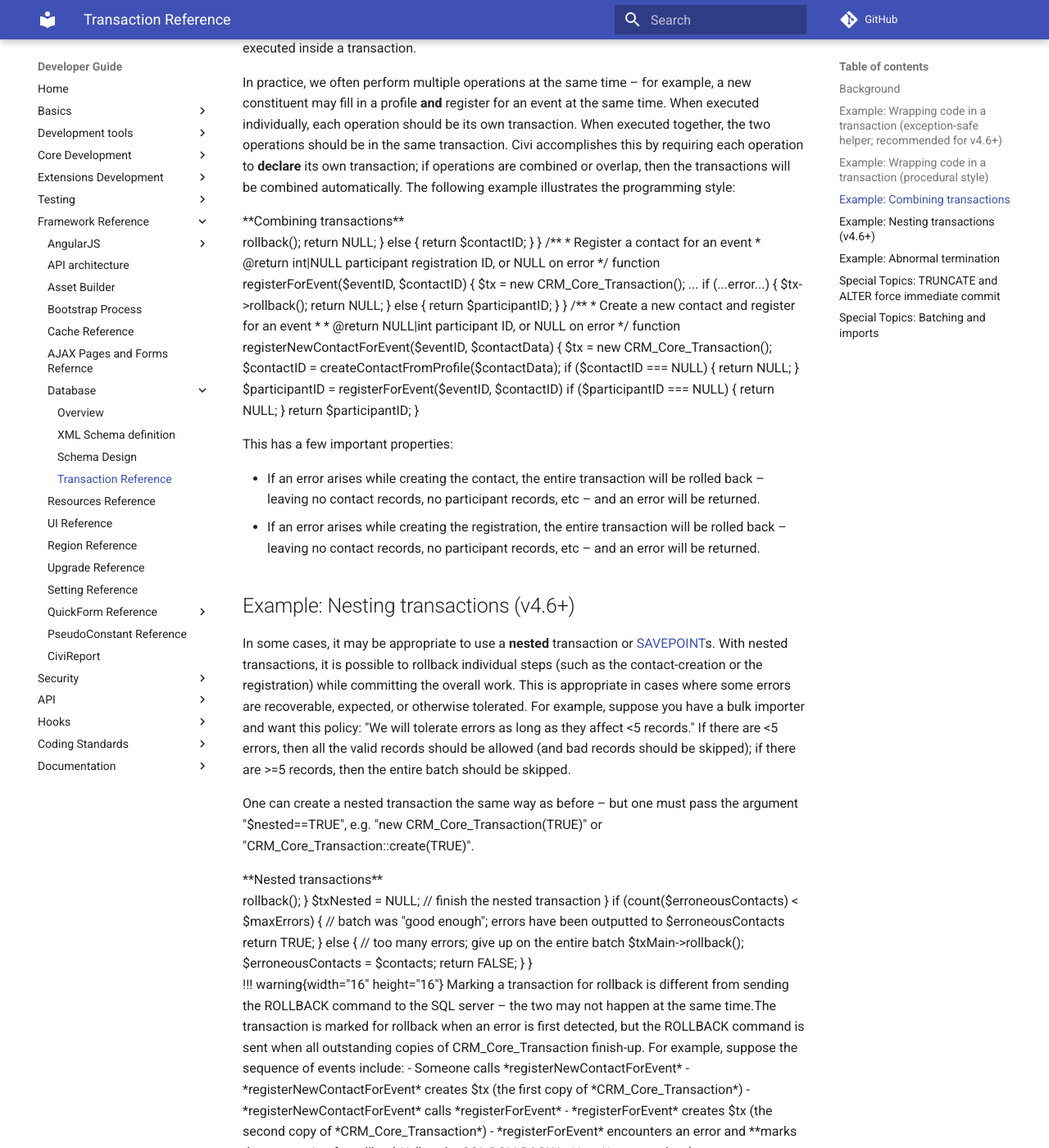
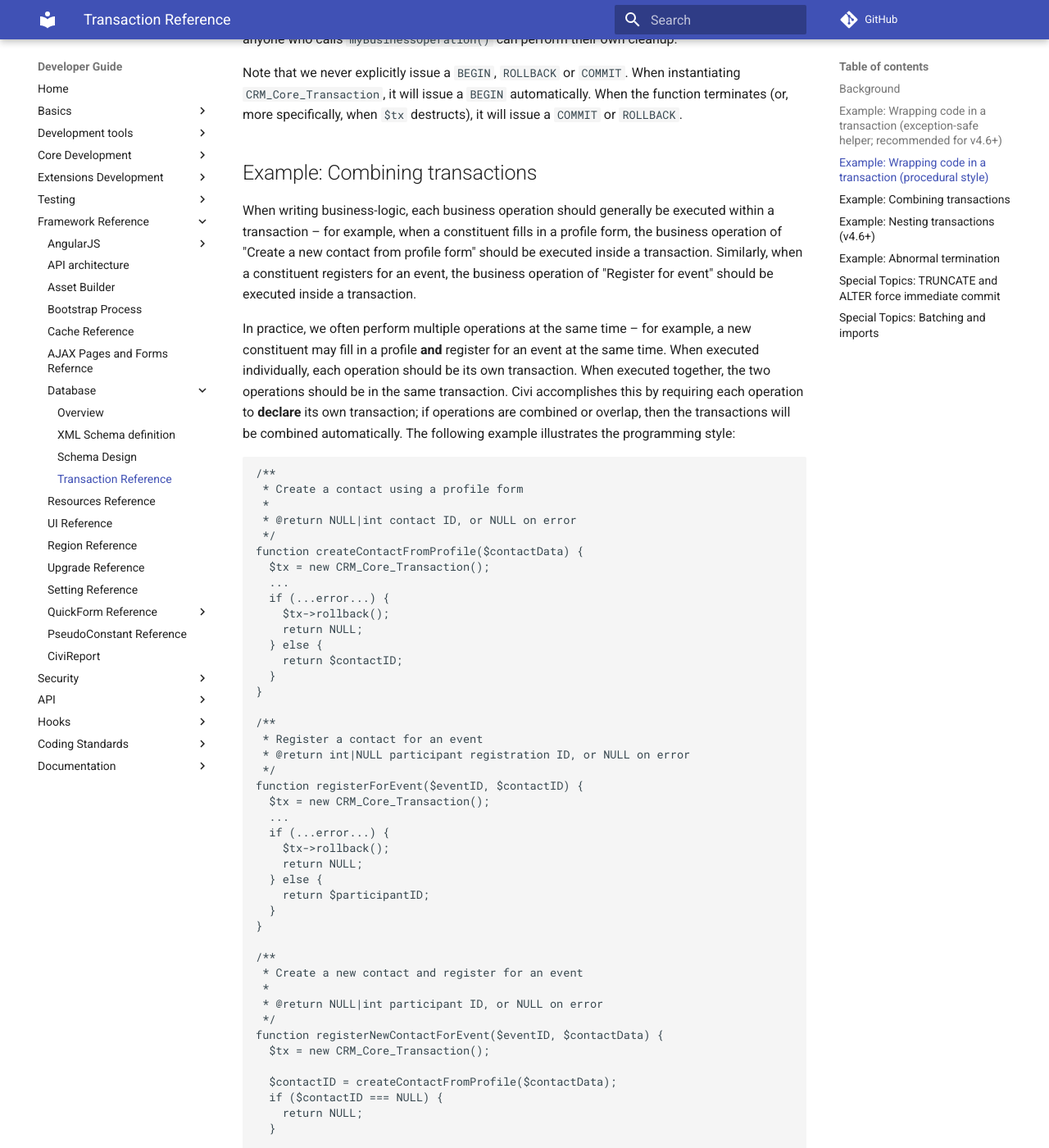
Before and after one commit to civicrm/civicrm-dev-docs, an MkDocs documentation site: the page built from docs/framework/database/transactions.md, in a window 1280 px wide and 1400 px high, scrolled down 1916 px. Shown: the whole window at 82% size. Built offline with MkDocs 1.6.1 and Material for MkDocs 9.7.7, drawn with Linux system fonts in a browser that asks for light colours; comment, search, counter and statistics services are not loaded; old or Windows-style settings are respelled for this version of MkDocs; some of the changed text lies outside the part shown.

Commit message:
First pass of content clean up

````diff
--- a/docs/framework/database/transactions.md
+++ b/docs/framework/database/transactions.md
@@ -1,41 +1,4 @@
-# Transaction Reference
-
-<div class="panel"
-style="background-color: #FFFFCE;border-color: #000;border-style: solid;border-width: 1px;">
-
-<div class="panelHeader"
-style="border-bottom-width: 1px;border-bottom-style: solid;border-bottom-color: #000;background-color: #F7D6C1;">
-
-**Table of Contents**
-
-</div>
-
-<div class="panelContent" style="background-color: #FFFFCE;">
-
-<div>
-
--   [Background](#TransactionReference-Background)
--   [Example: Wrapping code in a transaction (exception-safe helper;
-    recommended
-    for v4.6+)](#TransactionReference-Example:Wrappingcodeinatransaction(exception-safehelper;recommendedforv4.6+))
--   [Example: Wrapping code in a transaction
-    (procedural style)](#TransactionReference-Example:Wrappingcodeinatransaction(proceduralstyle))
--   [Example: Combining
-    transactions](#TransactionReference-Example:Combiningtransactions)
--   [Example: Nesting
-    transactions (v4.6+)](#TransactionReference-Example:Nestingtransactions(v4.6+))
--   [Example: Abnormal
-    termination](#TransactionReference-Example:Abnormaltermination)
--   [Special Topics: TRUNCATE and ALTER force immediate
-    commit](#TransactionReference-SpecialTopics:TRUNCATEandALTERforceimmediatecommit)
--   [Special Topics: Batching and
-    imports](#TransactionReference-SpecialTopics:Batchingandimports)
-
-</div>
-
-</div>
-
-</div>
+# Database Transaction Reference
 
 ## Background
 
@@ -49,73 +12,41 @@ some background material like:
 
 ## Example: Wrapping code in a transaction (exception-safe helper; recommended for v4.6+)
 
-<div class="code panel" style="border-width: 1px;">
+```php
+function myBusinessOperation() {
+  CRM_Core_Transaction::create()->run(function($tx) {
+    CRM_Core_DAO::executeQuery( /* ... do some stuff ... */ );
+    if (/* ... received an error ... */) {
+      throw new MyBusinessException();
+    }
+  });
+}
+```
 
-<div class="codeHeader panelHeader" style="border-bottom-width: 1px;">
-
-**Using a Transaction (Exception-safe helper)**
-
-</div>
-
-<div class="codeContent panelContent">
-
-    <?php
-    /**
-     * @throws MyBusinessException
-     */
-    function myBusinessOperation() {
-      CRM_Core_Transaction::create()->run(function($tx) {
-        CRM_Core_DAO::executeQuery( /* ... do some stuff ... */ );
-        if (/* ... received an error ... */) {
-          throw new MyBusinessException();
-        }
-      });
-    }
-
-</div>
-
-</div>
-
-In this examplle, one never explicitly issues a BEGIN, ROLLBACK, or
-COMMIT. When we instantiate the transaction with create(), it will issue
-BEGIN automatically. If you throw an exception (or if an exception
-otherwise bubbles up), then run() will issue a ROLLBACK; otherwise, it
-will issue a COMMIT.
+In this example, one never explicitly issues a `BEGIN`, `ROLLBACK`, or
+`COMMIT`. When we instantiate the transaction with `create()`, it will issue
+`BEGIN` automatically. If you throw an exception (or if an exception
+otherwise bubbles up), then `run()` will issue a `ROLLBACK`; otherwise, it
+will issue a `COMMIT`.
 
 You can also trigger a rollback without throwing an exception using
-$tx-&gt;rollback(), e.g.
+`$tx->rollback()`, e.g.
 
-<div class="code panel" style="border-width: 1px;">
-
-<div class="codeHeader panelHeader" style="border-bottom-width: 1px;">
-
-**Using a Transaction (Exception-safe helper)**
-
-</div>
-
-<div class="codeContent panelContent">
-
-    <?php
-    /**
-     * @return bool
-     */
-    function myBusinessOperation() {
-      $result = NULL;
-      CRM_Core_Transaction::create()->run(function($tx) use (&$result) {
-        CRM_Core_DAO::executeQuery( /* ... do some stuff ... */ );
-        if (/* ... received an error ... */) {
-          $tx->rollback();
-          $result = FALSE;
-        } else {
-          $result = TRUE;
-        }
-      });
-      return $result;
+```php
+function myBusinessOperation() {
+  $result = NULL;
+  CRM_Core_Transaction::create()->run(function($tx) use (&$result) {
+    CRM_Core_DAO::executeQuery( /* ... do some stuff ... */ );
+    if (/* ... received an error ... */) {
+      $tx->rollback();
+      $result = FALSE;
+    } else {
+      $result = TRUE;
     }
-
-</div>
-
-</div>
+  });
+  return $result;
+}
+```
 
 ## Example: Wrapping code in a transaction (procedural style)
 
@@ -128,60 +59,44 @@ General rules:
 -   Continue reporting and handling errors (by returning error-codes,
     throwing exceptions, etc)
 
-<div class="code panel" style="border-width: 1px;">
+```php
+/**
+ * @return bool TRUE on success; FALSE on failure
+ */
+function myBusinessOperation() {
+  $tx = new CRM_Core_Transaction();
+  CRM_Core_DAO::executeQuery( /* ... do some stuff ... */ );
+  if (/* ... received an error ... */) {
+    $tx->rollback();
+    return FALSE;
+  } else {
+    return TRUE;
+  }
+}
 
-<div class="codeHeader panelHeader" style="border-bottom-width: 1px;">
-
-**Using a Transaction (Non-Exception Style)**
-
-</div>
-
-<div class="codeContent panelContent">
-
-    <?php
-    /**
-     * @return bool TRUE on success; FALSE on failure
-     */
-    function myBusinessOperation() {
-      $tx = new CRM_Core_Transaction();
-      CRM_Core_DAO::executeQuery( /* ... do some stuff ... */ );
-      if (/* ... received an error ... */) {
-        $tx->rollback();
-        return FALSE;
-      } else {
-        return TRUE;
-      }
+function myBusinessOperation() {
+  $tx = new CRM_Core_Transaction();
+  try {
+    /* ... do some stuff ... */
+    if (/* ... received an error ... */) {
+      throw new MyBusinessException();
     }
-
-    /**
-     * @throws MyBusinessException
-     */
-    function myBusinessOperation() {
-      $tx = new CRM_Core_Transaction();
-      try {
-        /* ... do some stuff ... */
-        if (/* ... received an error ... */) {
-          throw new MyBusinessException();
-        }
-      } catch (Exception $e) {
-        $tx->rollback();
-        throw $e; // re-throw the exception
-      }
-    }
-
-</div>
-
-</div>
+  } catch (Exception $e) {
+    $tx->rollback();
+    throw $e; // re-throw the exception
+  }
+}
+```
 
 The first example explicitly marks the beginning of the transaction in
 our function and (if there's an error) marks the transaction for
-ROLLBACK. It **also** reports the error ("return FALSE") so that anyone
-who calls myBusinessOperation() can perform their own cleanup.
+`ROLLBACK`. It **also** reports the error ("return `FALSE`") so that anyone
+who calls `myBusinessOperation()` can perform their own cleanup.
 
-Note that we never explicitly issue a BEGIN, ROLLBACK or COMMIT. When
-instantiating CRM_Core_Transaction, it will issue a BEGIN
+Note that we never explicitly issue a `BEGIN`, `ROLLBACK` or `COMMIT`. When
+instantiating `CRM_Core_Transaction`, it will issue a `BEGIN`
 automatically. When the function terminates (or, more specifically, when
-$tx destructs), it will issue a COMMIT or ROLLBACK.
+`$tx` destructs), it will issue a `COMMIT` or `ROLLBACK`.
 
 ## Example: Combining transactions
 
@@ -202,73 +117,60 @@ operations are combined or overlap, then the transactions will be
 combined automatically. The following example illustrates the
 programming style:
 
-<div class="code panel" style="border-width: 1px;">
 
-<div class="codeHeader panelHeader" style="border-bottom-width: 1px;">
+```php
+/**
+ * Create a contact using a profile form
+ *
+ * @return NULL|int contact ID, or NULL on error
+ */
+function createContactFromProfile($contactData) {
+  $tx = new CRM_Core_Transaction();
+  ...
+  if (...error...) {
+    $tx->rollback();
+    return NULL;
+  } else {
+    return $contactID;
+  }
+}
 
-**Combining transactions**
+/**
+ * Register a contact for an event
+ * @return int|NULL participant registration ID, or NULL on error
+ */
+function registerForEvent($eventID, $contactID) {
+  $tx = new CRM_Core_Transaction();
+  ...
+  if (...error...) {
+    $tx->rollback();
+    return NULL;
+  } else {
+    return $participantID;
+  }
+}
 
-</div>
+/**
+ * Create a new contact and register for an event
+ *
+ * @return NULL|int participant ID, or NULL on error
+ */
+function registerNewContactForEvent($eventID, $contactData) {
+  $tx = new CRM_Core_Transaction();
 
-<div class="codeContent panelContent">
+  $contactID = createContactFromProfile($contactData);
+  if ($contactID === NULL) {
+    return NULL;
+  }
 
-    <?php
+  $participantID = registerForEvent($eventID, $contactID)
+  if ($participantID === NULL) {
+    return NULL;
+  }
 
-    /**
-     * Create a contact using a profile form
-     *
-     * @return NULL|int contact ID, or NULL on error
-     */
-    function createContactFromProfile($contactData) {
-      $tx = new CRM_Core_Transaction();
-      ...
-      if (...error...) {
-        $tx->rollback();
-        return NULL;
-      } else {
-        return $contactID;
-      }
-    }
-
-    /**
-     * Register a contact for an event
-     * @return int|NULL participant registration ID, or NULL on error
-     */
-    function registerForEvent($eventID, $contactID) {
-      $tx = new CRM_Core_Transaction();
-      ...
-      if (...error...) {
-        $tx->rollback();
-        return NULL;
-      } else {
-        return $participantID;
-      }
-    }
-
-    /**
-     * Create a new contact and register for an event
-     *
-     * @return NULL|int participant ID, or NULL on error
-     */
-    function registerNewContactForEvent($eventID, $contactData) {
-      $tx = new CRM_Core_Transaction();
-
-      $contactID = createContactFromProfile($contactData);
-      if ($contactID === NULL) {
-        return NULL;
-      }
-
-      $participantID = registerForEvent($eventID, $contactID)
-      if ($participantID === NULL) {
-        return NULL;
-      }
-
-      return $participantID;
-    }
-
-</div>
-
-</div>
+  return $participantID;
+}
+```
 
 This has a few important properties:
 
@@ -282,94 +184,69 @@ This has a few important properties:
 ## Example: Nesting transactions (v4.6+)
 
 In some cases, it may be appropriate to use a **nested** transaction or
-[SAVEPOINT](http://dev.mysql.com/doc/refman/5.1/en/savepoint.html){.external-link}s.
+[SAVEPOINT](http://dev.mysql.com/doc/refman/5.1/en/savepoint.html)s.
 With nested transactions, it is possible to rollback individual steps
 (such as the contact-creation or the registration) while committing the
 overall work. This is appropriate in cases where some errors are
 recoverable, expected, or otherwise tolerated. For example, suppose you
 have a bulk importer and want this policy: "We will tolerate errors as
-long as they affect &lt;5 records." If there are &lt;5 errors, then all
+long as they affect fewer than 5 records." If there are fewer than 5 errors, then all
 the valid records should be allowed (and bad records should be skipped);
-if there are &gt;=5 records, then the entire batch should be skipped.
+if there are 5 or more records, then the entire batch should be skipped.
 
 One can create a nested transaction the same way as before – but one
-must pass the argument "$nested==TRUE", e.g. "new
-CRM_Core_Transaction(TRUE)" or "CRM_Core_Transaction::create(TRUE)".
-
-<div class="code panel" style="border-width: 1px;">
-
-<div class="codeHeader panelHeader" style="border-bottom-width: 1px;">
-
-**Nested transactions**
-
-</div>
-
-<div class="codeContent panelContent">
-
-    <?php
-
-    /**
-     * Attempt to import a batch of contacts.
-     *
-     * @param array $contacts list of contact records to import
-     * @param int $maxErrors max number of contacts allowed to hit an error
-     * @param array $erroneousContacts a list of contacts that were skipped due to errors
-     * @return bool TRUE if the batch was committed
-     */
-    function importBatchOfContacts($contacts, $maxErrors, &$erroneousContacts) {
-      $txMain = new CRM_Core_Transaction(TRUE);
-      $erroneousContacts = array();
-      foreach ($contacts as $contact) {
-        try {
-          $txNested = new CRM_Core_Transaction(TRUE); // NOTE: the "TRUE" makes for a nested transaction
-          if (!createContactFromProfile($contact)) {
-            $erroneousContacts[] = $contact;
-          }
-        } catch (Exception $e) {
-          $erroneousContacts[] = $contact;
-          $txNested->rollback();
-        }
-        $txNested = NULL; // finish the nested transaction
-      }
-      if (count($erroneousContacts) < $maxErrors) {
-        // batch was "good enough"; errors have been outputted to $erroneousContacts
-        return TRUE;
-      } else {
-        // too many errors; give up on the entire batch
-        $txMain->rollback();
-        $erroneousContacts = $contacts;
-        return FALSE;
-      }
-    }
-
-</div>
-
-</div>
-
-<div class="panelMacro">
-
-!!! warning{width="16" height="16"}   Marking a transaction for rollback is different from sending the ROLLBACK command to the SQL server – the two may not happen at the same time.The transaction is marked for rollback when an error is first detected, but the ROLLBACK command is sent when all outstanding copies of CRM_Core_Transaction finish-up.
-
-                            For example, suppose the sequence of events include:
-
-                            -   Someone calls *registerNewContactForEvent*
-
-                                -   *registerNewContactForEvent* creates $tx (the first copy of *CRM_Core_Transaction*)
-                                -   *registerNewContactForEvent* calls *registerForEvent*
-
-                                    -   *registerForEvent* creates $tx (the second copy of *CRM_Core_Transaction*)
-
-                                    -   *registerForEvent* encounters an error and **marks the transaction for rollback** (but the SQL ROLLBACK is **not** executed yet)
-
-                                    -   *registerForEvent* terminates – and therefore $tx is destroyed (but the SQL ROLLBACK is **not** executed yet)
-
-                                -   *registerNewContactForEvent* terminates – and therefore $tx is destroyed, and **the SQL ROLLBACK is executed**
+must pass the argument `$nested == TRUE`, e.g.
+`new CRM_Core_Transaction(TRUE)` or `CRM_Core_Transaction::create(TRUE)`.
 
 
+```php
+/**
+ * Attempt to import a batch of contacts.
+ *
+ * @param array $contacts list of contact records to import
+ * @param int $maxErrors max number of contacts allowed to hit an error
+ * @param array $erroneousContacts a list of contacts that were skipped due to errors
+ * @return bool TRUE if the batch was committed
+ */
+function importBatchOfContacts($contacts, $maxErrors, &$erroneousContacts) {
+  $txMain = new CRM_Core_Transaction(TRUE);
+  $erroneousContacts = array();
+  foreach ($contacts as $contact) {
+    try {
+      $txNested = new CRM_Core_Transaction(TRUE); // NOTE: the "TRUE" makes for a nested transaction
+      if (!createContactFromProfile($contact)) {
+        $erroneousContacts[] = $contact;
+      }
+    } catch (Exception $e) {
+      $erroneousContacts[] = $contact;
+      $txNested->rollback();
+    }
+    $txNested = NULL; // finish the nested transaction
+  }
+  if (count($erroneousContacts) < $maxErrors) {
+    // batch was "good enough"; errors have been outputted to $erroneousContacts
+    return TRUE;
+  } else {
+    // too many errors; give up on the entire batch
+    $txMain->rollback();
+    $erroneousContacts = $contacts;
+    return FALSE;
+  }
+}
+```
 
+!!! warning
+    Marking a transaction for rollback is different from sending the `ROLLBACK` command to the SQL server – the two may not happen at the same time.The transaction is marked for rollback when an error is first detected, but the `ROLLBACK` command is sent when all outstanding copies of `CRM_Core_Transaction` finish-up.
 
-</div>
+    For example, suppose the sequence of events include:
 
+    -   Someone calls `registerNewContactForEvent`
+        -   `registerNewContactForEvent` creates $tx (the first copy of `CRM_Core_Transaction`)
+        -   `registerNewContactForEvent` calls `registerForEvent`
+            -   `registerForEvent` creates `$tx` (the second copy of `CRM_Core_Transaction`)
+            -   `registerForEvent` encounters an error and **marks the transaction for rollback** (but the SQL `ROLLBACK` is **not** executed yet)
+            -   `registerForEvent` terminates – and therefore $tx is destroyed (but the SQL `ROLLBACK` is **not** executed yet)
+        -   `registerNewContactForEvent` terminates – and therefore $tx is destroyed, and **the SQL `ROLLBACK` is executed**
 
 
 ## Example: Abnormal termination
@@ -382,29 +259,16 @@ there's a fatal error, then any pending transactions shouldn't be
 committed. CRM_Core_Error addresses this by calling
 CRM_Core_Transaction immediately before exit:
 
-<div class="code panel" style="border-width: 1px;">
+```php
+static function abend($code) {
+  // do a hard rollback of any pending transactions
+  // if we've come here, its because of some unexpected PEAR errors
+  CRM_Core_Transaction::forceRollbackIfEnabled();
+  CRM_Utils_System::civiExit($code);
+}
+```
 
-<div class="codeHeader panelHeader" style="border-bottom-width: 1px;">
-
-**Abnormal termination**
-
-</div>
-
-<div class="codeContent panelContent">
-
-    <?php
-      static function abend($code) {
-        // do a hard rollback of any pending transactions
-        // if we've come here, its because of some unexpected PEAR errors
-        CRM_Core_Transaction::forceRollbackIfEnabled();
-        CRM_Utils_System::civiExit($code);
-      }
-
-</div>
-
-</div>
-
-## Special Topics: TRUNCATE and ALTER force immediate commit
+## Special Topics: `TRUNCATE` and `ALTER` force immediate commit
 
 In MySQL, changes to the schema will cause pending transactions to
 commit immediately (regardless of what Civi would normally do for
````
